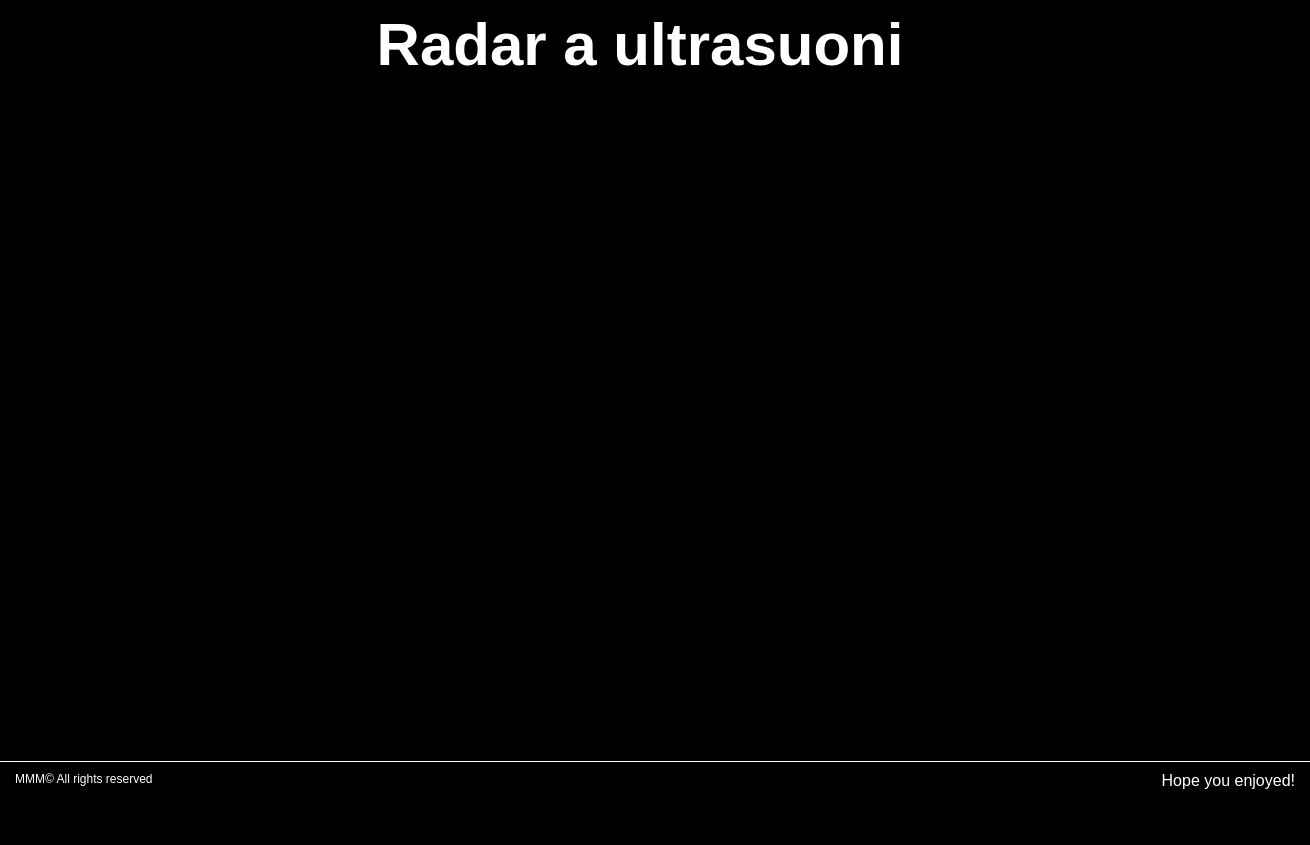
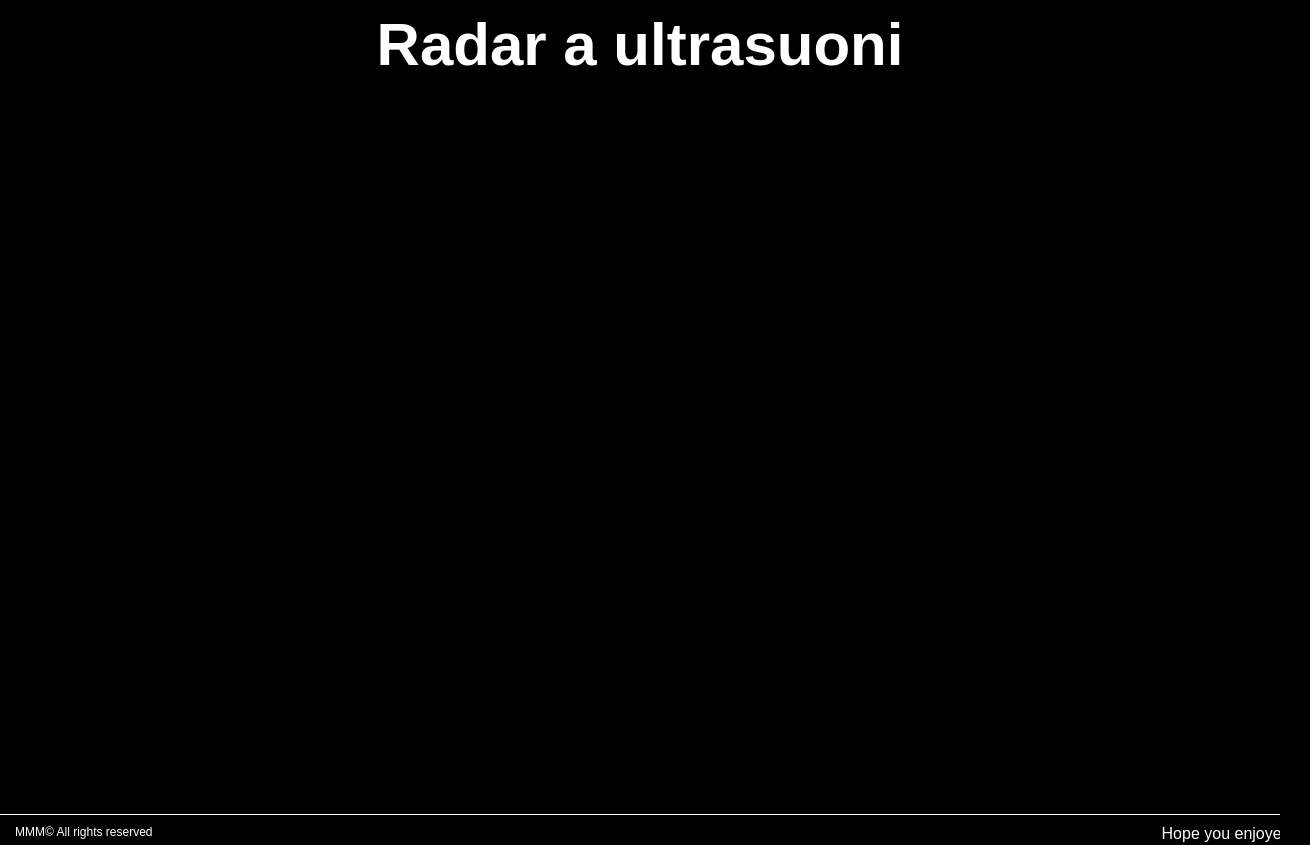
Before and after one commit to simoneskrrt/radar-arduino, a React (Vite) app: page / in a window 1280 px wide. Shown: the whole page, 1310 px wide, since content can reach past the window. Before the commit the page ends 800 px from the top, so only its background shows below. Built offline with nearby package versions, Linux system fonts and the light colour scheme.

Commit message:
fixed footer

```diff
--- a/src/App.jsx
+++ b/src/App.jsx
@@ -109,7 +109,7 @@ export default function App() {
   }, [degree]);
 
   return (
-    <>
+    <div style={{ position: "relative", minHeight: "100vh", paddingBottom: "35px" }}>
       <h1>Radar a ultrasuoni</h1>
       {/* Configura il router per la navigazione */}
       <BrowserRouter>
@@ -149,9 +149,9 @@ export default function App() {
         </Routes>
       </BrowserRouter>
       <footer>
-        <p style={{fontSize: 12}}>MMM© All rights reserved</p>
+        <p style={{ fontSize: 12 }}>MMM© All rights reserved</p>
         <p>Hope you enjoyed!</p>
       </footer>
-    </>
+    </div>
   );
 }
--- a/src/app.css
+++ b/src/app.css
@@ -42,6 +42,7 @@ footer {
   position: absolute;
   bottom: 0;
   width: 100%;
+  height: 10px;
 }
 
 h1 {
```
